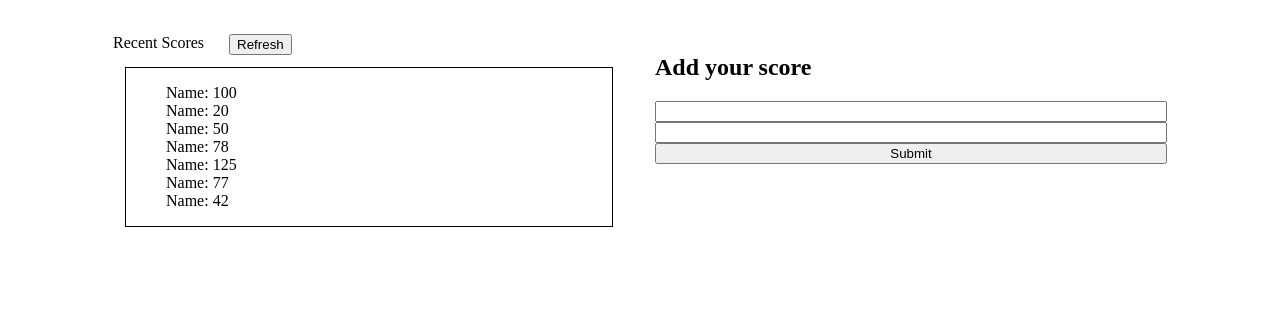
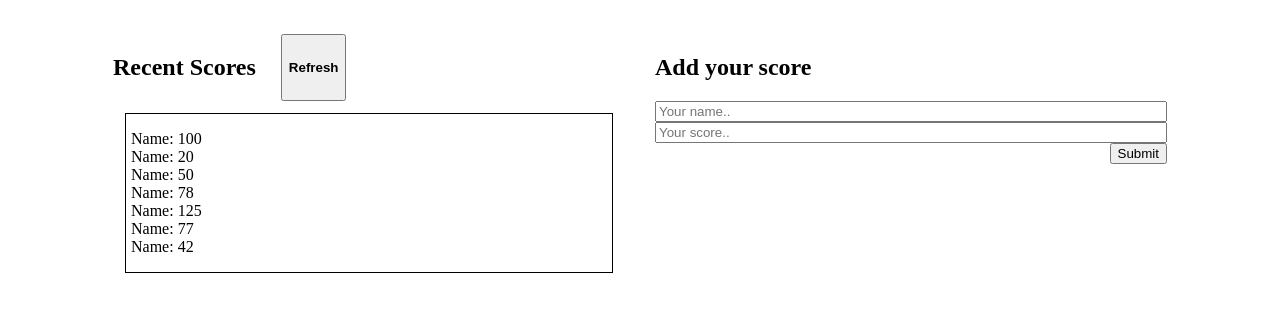
Before and after one commit to Mike47ip/Leaderboard, a website built with webpack: page src/index.html in a window 1280 px wide. Shown: the part 112-424 px from the top of the page. Built offline with nearby package versions, Linux system fonts and the light colour scheme.

```diff
--- a/src/index.html
+++ b/src/index.html
@@ -1,20 +1,18 @@
 <!DOCTYPE html>
 <html lang="en">
  <head>
-  <meta charset="UTF-8">
-  <meta name="viewport" content="width=device-width, initial-scale=1.0">
+  <meta charset="UTF-8" />
+  <meta name="viewport" content="width=device-width, initial-scale=1.0" />
   <title>Leaderboard</title>
-
  </head>
  <body>
-
   <h1 id="leadhead">Leaderboard</h1>
 
   <section class="wrapper">
    <article class="Recont">
     <div class="head1">
-        <div class="recentScore">Recent Scores</div>
-      <button>Refresh</button>
+     <h2 class="recentScore">Recent Scores</h2>
+     <button><b>Refresh</b></button>
     </div>
 
     <div class="listContainer">
@@ -29,23 +27,20 @@
        <li>Name: 42</li>
       </ul>
      </div>
-
     </div>
    </article>
 
    <article class="AddScore">
     <h2>Add your score</h2>
     <form id="form" action="">
-        <input type="text">
-      <input type="text">
-      <button>Submit</button>
+     <input type="text" id="name" placeholder="Your name.." />
+     <input type="number" id="number" placeholder="Your score.."/>
+     <div id="butt">
+      <button type="submit">Submit</button>
+     </div>
     </form>
    </article>
-
-
-
   </section>
-
 
   <script src="main.js"></script>
  </body>
--- a/src/style.css
+++ b/src/style.css
@@ -24,6 +24,10 @@
 	/* justify-content: space-between; */
 }
 
+.head1 button {
+	display: inline-block;
+}
+
 .Recont {
 	padding: 20px;
 	width: 40%;
@@ -37,6 +41,10 @@
 #form {
 	display: flex;
 	flex-direction: column;
+}
+
+#form input {
+
 }
 
 .AddScore {
@@ -55,4 +63,15 @@
 
 .List ul {
 	list-style: none;
+	padding-left: 5px;
 }
+
+#butt {
+	display: flex;
+	justify-content: flex-end;
+}
+
+#butt button {
+
+
+}
```
Also changed, not shown: dist/index.html, src/modules/addScore.js (added), src/modules/recentScores.js (added). Lines whose indentation alone changed are shown as unchanged.
